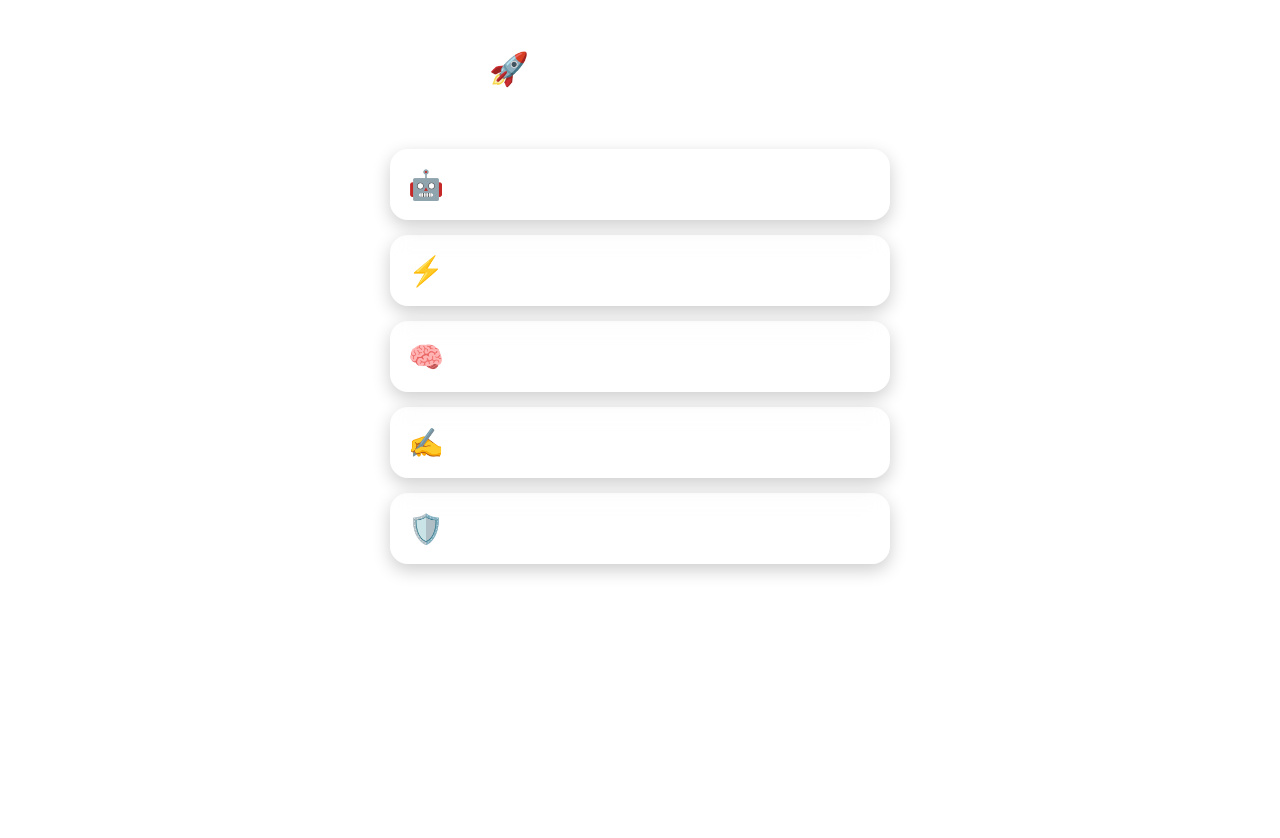
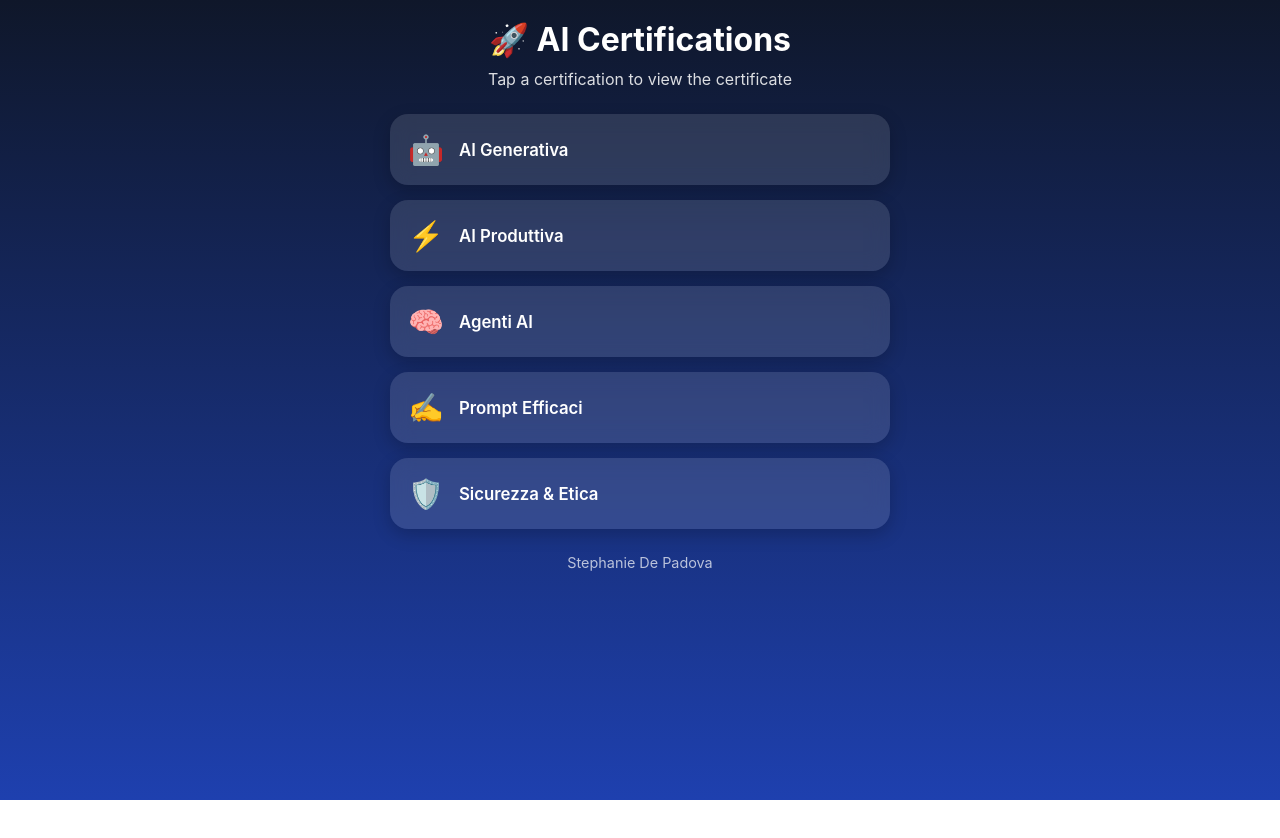
Before and after one commit to stephaniedepadova-dev/ai-certifications, a plain HTML site: page index.html in a window 1280 px wide. After the commit the page ends 800 px from the top, so only its background shows below. Drawn offline with Linux system fonts and the light colour scheme.

Commit message:
Update index.html

```diff
--- a/index.html
+++ b/index.html
@@ -1,35 +1,127 @@
-<!DOCTYPE html> <html lang="it"> <head> <meta charset="UTF-8"> <meta name="viewport"
-content="width=device-width, initial-scale=1.0">
+<!DOCTYPE html>
+<html lang="it">
+<head>
+<meta charset="UTF-8">
+<meta name="viewport" content="width=device-width, initial-scale=1.0">
+
 <title>AI Certifications | Stephanie De Padova</title>
+
 <meta name="description" content="Portfolio di certificazioni AI di Stephanie De Padova">
-<meta property="og:title" content="AI Certifications | Stephanie De Padova"> <meta
-property="og:description" content="AI Generativa, AI Produttiva, Agenti AI, Prompt Efficaci, Sicurezza &
-Etica"> <meta property="og:image" content="thumbnail.png"> <meta property="og:type"
-content="website">
+
+<meta property="og:title" content="AI Certifications | Stephanie De Padova">
+<meta property="og:description" content="AI Generativa, AI Produttiva, Agenti AI, Prompt Efficaci, Sicurezza & Etica">
+<meta property="og:image" content="thumbnail.png">
+<meta property="og:type" content="website">
+
 <style>
-•{ margin: 0; padding: 0; box-sizing: border-box; }
-body { font-family: -apple-system, BlinkMacSystemFont, "Segoe UI", sans-serif; background: lineargradient(
-180deg, #0f172a, #1e40af); color: white; min-height: 100vh; padding: 20px; }
-.container { max-width: 500px; margin: 0 auto; }
-h1 { text-align: center; margin-bottom: 10px; font-size: 2rem; }
-.subtitle { text-align: center; margin-bottom: 25px; opacity: 0.8; }
-.card { display: flex; align-items: center; gap: 15px; text-decoration: none; color: white; background:
-rgba(255,255,255,0.12); border-radius: 18px; padding: 18px; margin-bottom: 15px; backdrop-filter:
-blur(10px); box-shadow: 0 6px 18px rgba(0,0,0,0.2); transition: transform 0.2s ease; }
-.card:hover { transform: translateY(-2px); }
-.icon { font-size: 1.8rem; }
-.title { font-size: 1.05rem; font-weight: 600; }
-.note { text-align: center; margin-top: 25px; opacity: 0.7; font-size: 0.9rem; } </style> </head>
+* {
+    margin: 0;
+    padding: 0;
+    box-sizing: border-box;
+}
+
+body {
+    font-family: -apple-system, BlinkMacSystemFont, "Segoe UI", sans-serif;
+    background: linear-gradient(180deg, #0f172a, #1e40af);
+    color: white;
+    min-height: 100vh;
+    padding: 20px;
+}
+
+.container {
+    max-width: 500px;
+    margin: 0 auto;
+}
+
+h1 {
+    text-align: center;
+    font-size: 2rem;
+    margin-bottom: 10px;
+}
+
+.subtitle {
+    text-align: center;
+    opacity: 0.85;
+    margin-bottom: 25px;
+}
+
+.card {
+    display: flex;
+    align-items: center;
+    gap: 15px;
+    text-decoration: none;
+    color: white;
+    background: rgba(255,255,255,0.12);
+    border-radius: 18px;
+    padding: 18px;
+    margin-bottom: 15px;
+    backdrop-filter: blur(10px);
+    box-shadow: 0 6px 18px rgba(0,0,0,0.2);
+    transition: transform 0.2s ease;
+}
+
+.card:hover {
+    transform: translateY(-2px);
+}
+
+.icon {
+    font-size: 1.8rem;
+}
+
+.title {
+    font-size: 1.05rem;
+    font-weight: 600;
+}
+
+.note {
+    text-align: center;
+    margin-top: 25px;
+    opacity: 0.7;
+    font-size: 0.9rem;
+}
+</style>
+
+</head>
 <body>
+
 <div class="container">
+
 <h1>🚀 AI Certifications</h1>
-<p class="subtitle"> Tap a certification to view the certificate </p>
-<a class="card" href="AI_Generativa_page_1.jpg" target="_blank"> <span class="icon">🤖</span> <span
-class="title">AI Generativa</span> </a>
-<a class="card" href="AI_Produttivita_page_1.jpg" target="_blank"> <span class="icon">⚡</span><span class="title">AI Produttiva</span> </a>
-<a class="card" href="Agenti_AI_page_1.jpg" target="_blank"> <span class="icon">🧠</span> <spanclass="title">Agenti AI</span> </a>
-<a class="card" href="Prompt_Efficaci_page_1.jpg" target="_blank"> <span class="icon">✍️</span><span class="title">Prompt Efficaci</span> </a>
-<a class="card" href="Sicurezza_Etica_page_1.jpg" target="_blank"> <span class="icon">🛡️</span><span class="title">Sicurezza & Etica</span> </a>
-<p class="note"> Stephanie De Padova </p>
+
+<p class="subtitle">
+Tap a certification to view the certificate
+</p>
+
+<a class="card" href="AI_Generativa_page_1.jpg" target="_blank">
+    <span class="icon">🤖</span>
+    <span class="title">AI Generativa</span>
+</a>
+
+<a class="card" href="AI_Produttivita_page_1.jpg" target="_blank">
+    <span class="icon">⚡</span>
+    <span class="title">AI Produttiva</span>
+</a>
+
+<a class="card" href="Agenti_AI_page_1.jpg" target="_blank">
+    <span class="icon">🧠</span>
+    <span class="title">Agenti AI</span>
+</a>
+
+<a class="card" href="Prompt_Efficaci_page_1.jpg" target="_blank">
+    <span class="icon">✍️</span>
+    <span class="title">Prompt Efficaci</span>
+</a>
+
+<a class="card" href="Sicurezza_Etica_page_1.jpg" target="_blank">
+    <span class="icon">🛡️</span>
+    <span class="title">Sicurezza & Etica</span>
+</a>
+
+<p class="note">
+Stephanie De Padova
+</p>
+
 </div>
-</body> </html>
+
+</body>
+</html>
```
